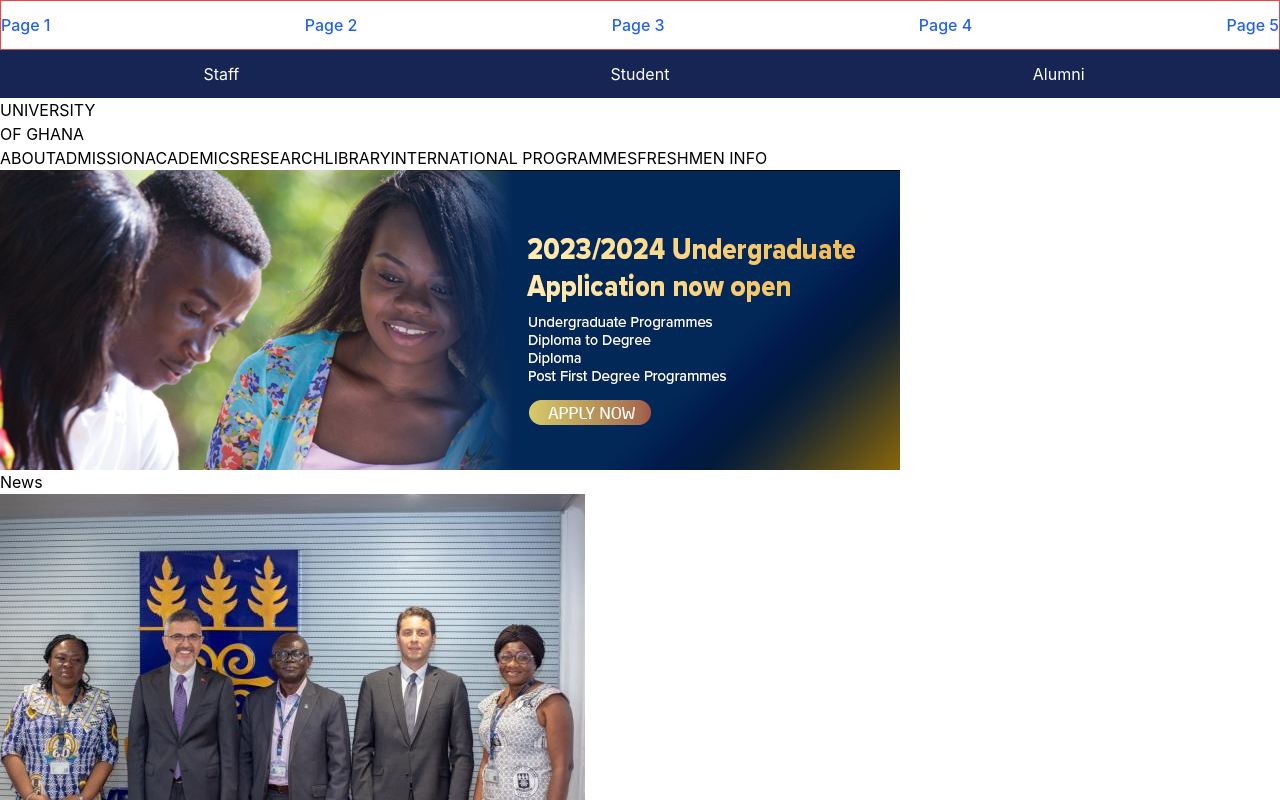
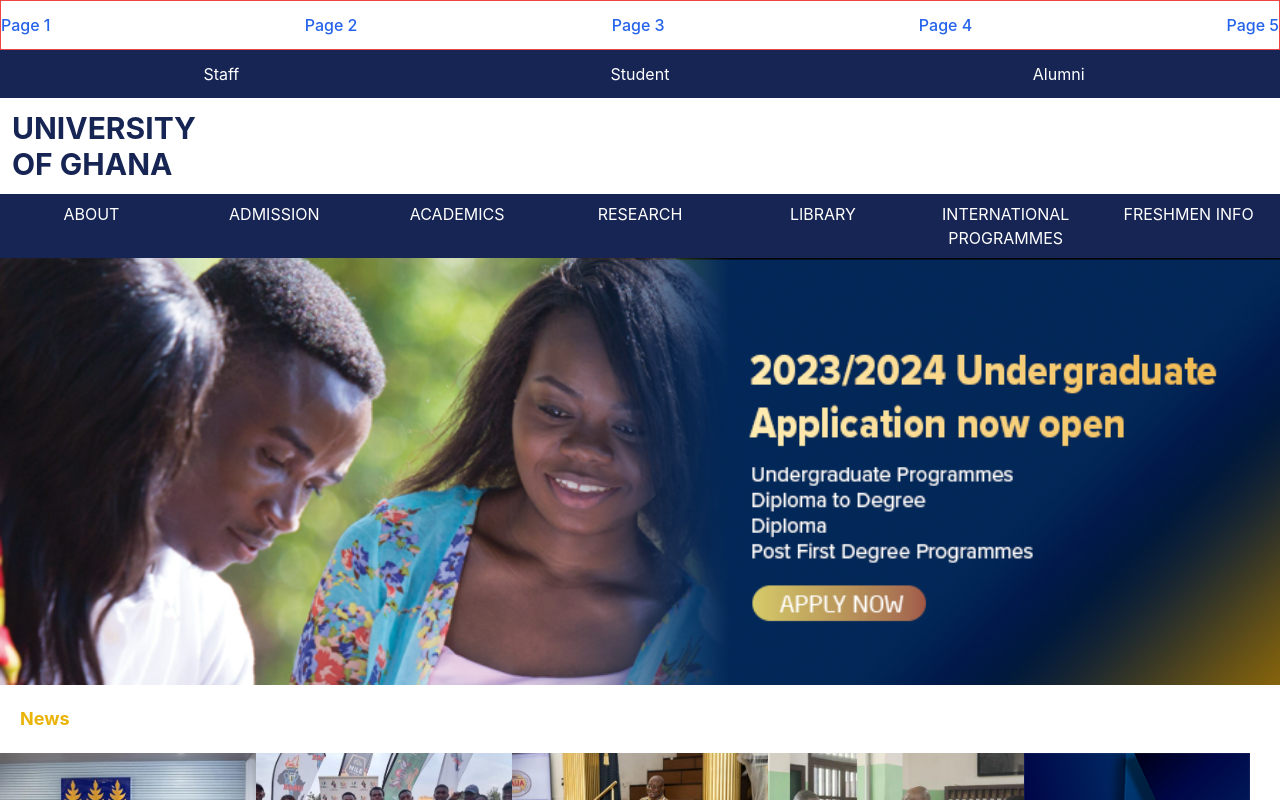
Before and after one commit to StaeyKay/Tailwind-React, a React (Create React App) app: page /page2 in a window 1280 px wide. Shown: the top 800 px of the page. Built offline with nearby package versions, Linux system fonts and the light colour scheme.

Commit message:
UGWebReact

```diff
--- a/src/pages/Page2.js
+++ b/src/pages/Page2.js
@@ -18,8 +18,7 @@
         </div>
 
         {/* <!-- mainHeader styling --> */}
-        {/* <div style="padding: 10px;"></div> */}
-        <div>
+        <div className="text-blue-950 text-3xl p-3 font-bold">
             {/* <h2 style="color: #153d6f;">UNIVERSITY</h2> */}
             <h2>UNIVERSITY</h2>
             {/* <h2 style="color: #153d6f;">OF GHANA</h2> */}
@@ -27,27 +26,27 @@
         </div>
 
         {/* <!-- navmenu styling --> */}
-        <div class="navmenu">
-            <a href="Link">ABOUT</a>
-            <a href="Link">ADMISSION</a>
-            <a href="Link">ACADEMICS</a>
-            <a href="Link">RESEARCH</a>
-            <a href="Link">LIBRARY</a>
-            <a href="Link">INTERNATIONAL PROGRAMMES</a>
-            <a href="Link">FRESHMEN INFO</a>
+        <div className="grid grid-cols-7 bg-blue-950 text-white">
+            <a href="Link" className="text-center p-2">ABOUT</a>
+            <a href="Link" className="text-center p-2">ADMISSION</a>
+            <a href="Link" className="text-center p-2">ACADEMICS</a>
+            <a href="Link" className="text-center p-2">RESEARCH</a>
+            <a href="Link" className="text-center p-2">LIBRARY</a>
+            <a href="Link" className="text-center p-2">INTERNATIONAL PROGRAMMES</a>
+            <a href="Link" className="text-center p-2">FRESHMEN INFO</a>
         </div>
 
         {/* <!-- topimage styling --> */}
-        <div class="topimage">
-            <img src= {undergrad} alt="undergraduate admissions image"/>
+        <div>
+            <img src= {undergrad} alt="undergraduate admissions image" className="object-cover w-full"/>
         </div>
 
-        {/* <h3 style="padding: 10px; color:#FFA500;">News</h3> */}
-        <h3>News</h3>
+
+        <h3 className="text-yellow-500 font-bold text-lg p-5">News</h3>
 
         {/* <!-- newsRow styling --> */}
         {/* <div style="display: grid; grid-template-columns: 18.75% 18.75% 18.75% 18.75% 25%;"></div> */}
-        <div>
+        <div className="grid grid-cols-5">
             <figure>
                 <img src= {img1} alt="Image1"/>
                 <figcaption>University of Ghana to host Turkish Cultural Institute</figcaption>
```
